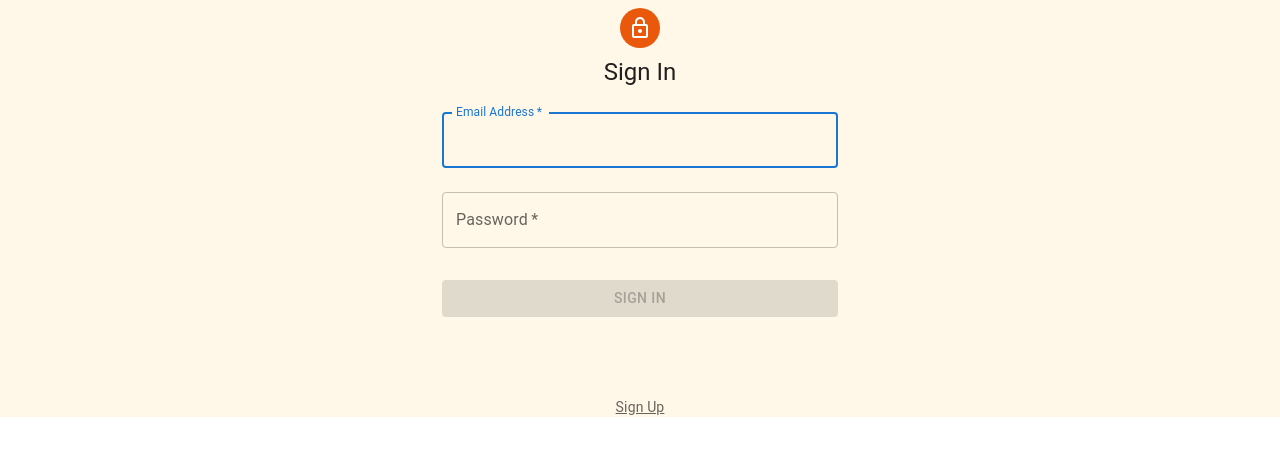
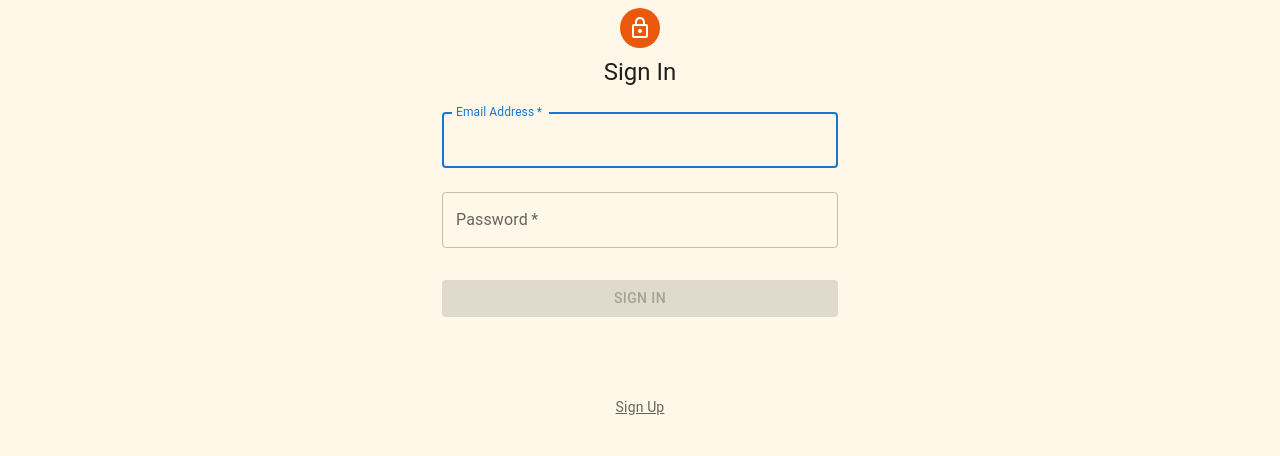
Before and after one commit to mohitarora8181/placement-cell, a React (Create React App) app in the folder Frontend/: page / in a window 1280 px wide. Shown: the top 456 px of the page. Built offline with nearby package versions, Linux system fonts and the light colour scheme.

Commit message:
Added min-height

```diff
--- a/Frontend/src/App.js
+++ b/Frontend/src/App.js
@@ -74,7 +74,7 @@ function App() {
   }
 
   return (
-    <div className='bg-[#FFF8E8]'>
+    <div className='bg-[#FFF8E8] min-h-screen'>
     <Routes>
       <Route path="/" element={<SignIn />} />
       <Route path="/sign-in" element={<SignIn />} />
```
